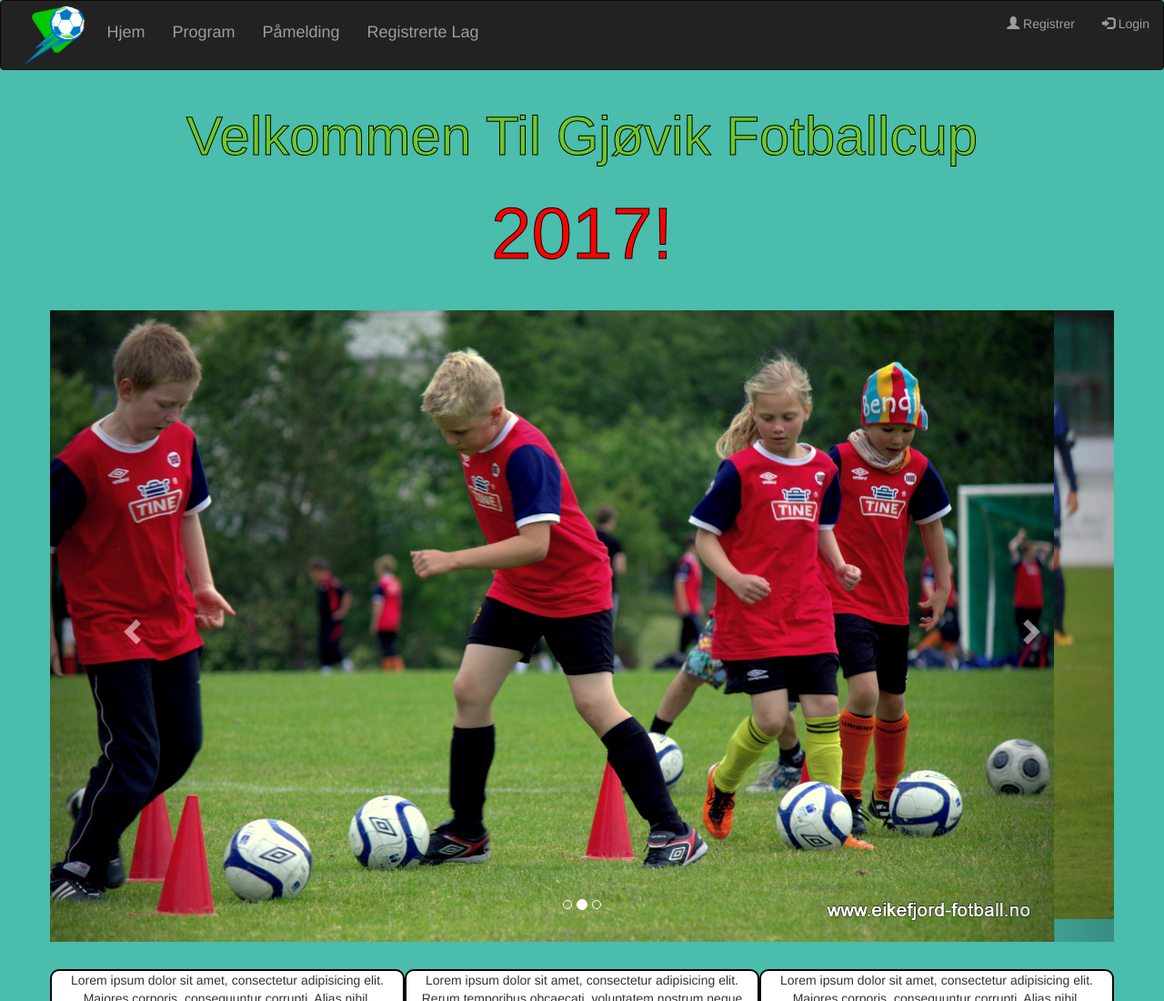
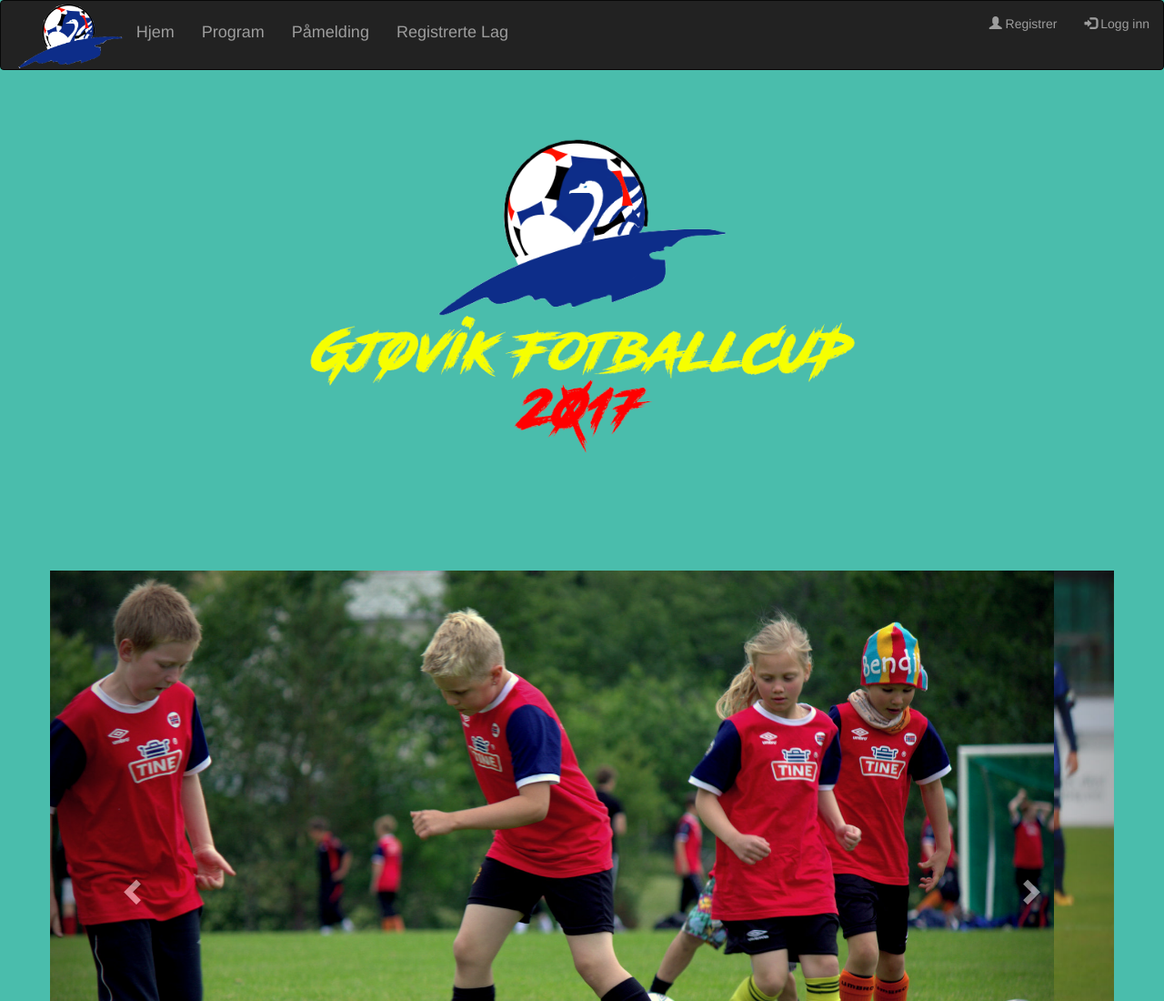
Before and after one commit to ebreen/gjovikfotballcup2017, a plain HTML site: page index.html in a window 1280 px wide. Shown: the top 1100 px of the page at 91% size. Drawn offline with nearby package versions, Linux system fonts and the light colour scheme.

Commit message:
vers 3 come on less go

```diff
--- a/index.html
+++ b/index.html
@@ -12,7 +12,7 @@
     <nav class="navbar navbar-inverse">
         <div class="container-fluid">
             <div class="navbar-header">
-                <a href="index.html" class="navbar-left"><img src="bilder/logo fotballcup transparent.PNG" width="auto" height="75px"></a>
+                <a href="index.html" class="navbar-left"><img src="bilder/patetisk.png" width="auto" height="75px"></a>
             </div>
             <ul class="nav navbar-nav">
                 <li><a href="index.html"><h4>Hjem</h4></a></li>
@@ -22,21 +22,17 @@
             </ul>
             <ul class="nav navbar-nav navbar-right">
                 <li><a href="påmelding.html"><span class="glyphicon glyphicon-user"></span> Registrer</a></li>
-                <li><a href="#"><span class="glyphicon glyphicon-log-in"></span> Login</a></li>
+                <li><a href="#"><span class="glyphicon glyphicon-log-in"></span> Logg inn</a></li>
             </ul>
         </div>
     </nav>
     <div class="container-fluid">
         <div class="row">
             <div class="col-md-12">
-                <h1 class="velkommen">Velkommen Til Gjøvik Fotballcup</h1>
+                <img src="bilder/ny ny logo ok.png" height="500px">
             </div>
         </div>
-        <div class="row">
-            <div class="col-md-12">
-                <h1 class="velkommen2017">2017!</h1>
-            </div>
-        </div>
+
     </div>
     <div class="container">
         <div class="row">
```
Also changed, not shown: program.html (+1 -1 lines), påmelding.html (+1 -1 lines), registrertelag.html (+1 -1 lines), bilder/ny ny logo ok.png (added), bilder/patetisk.png (added).
